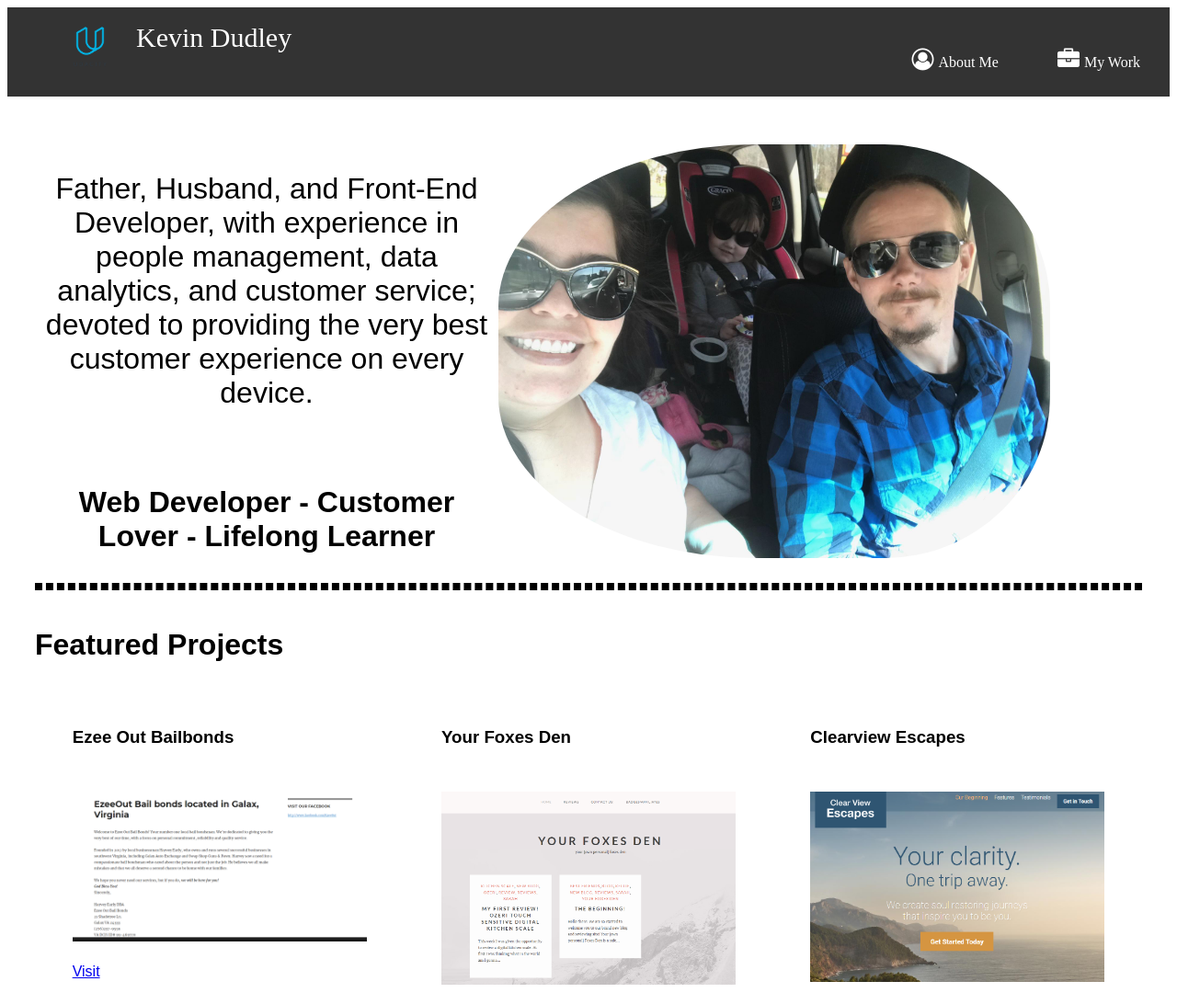
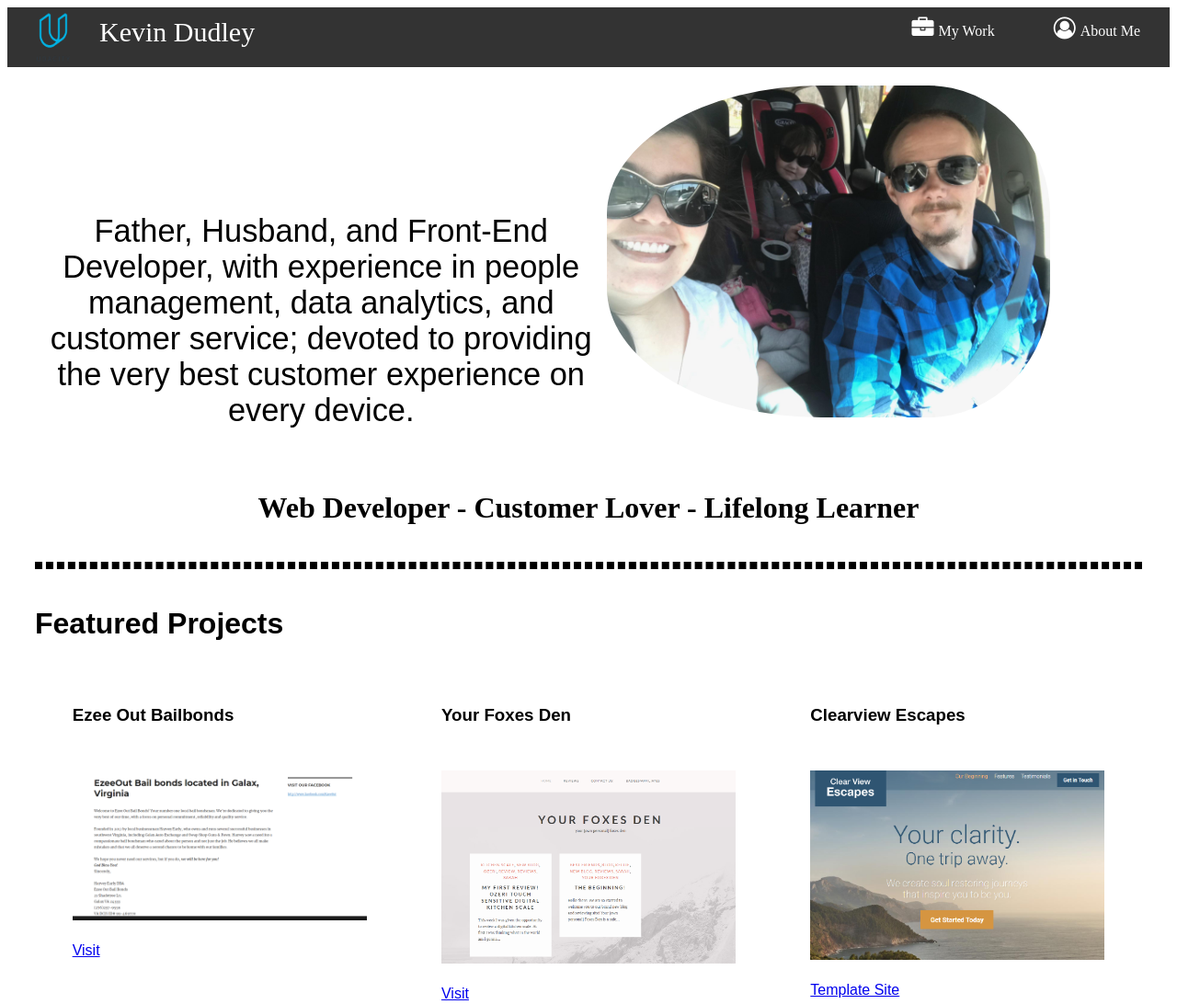
Before and after one commit to Revellus85/udacity-portfolio, a plain HTML site: page index.html in a window 1280 px wide. Shown: the top 1092 px of the page at 92% size. Drawn offline with Linux system fonts and the light colour scheme.

Commit message:
Replaced floats with flexbox

```diff
--- /dev/null
+++ b/css/main.css
@@ -0,0 +1,206 @@
+.container {
+    padding: 0px 30px 0px 30px;
+}
+
+.nav-container {
+    width: 100%;
+    display: flex;
+    background-color: #333;
+    margin: 0;
+    padding: 0;
+    overflow: hidden;
+    height: 65px;
+}
+
+.nav-link {
+    list-style-type: none;
+    color: white;
+    text-align: center;
+    padding: 14px 16px;
+    text-decoration: none;
+    flex-direction: row;
+    align-content: flex-start;
+    display: none;
+    }
+
+/* to make the links on the right */
+.nav-link:first-child {
+  margin-left: auto;
+}
+
+ /* Change the link color to #111 (black) on hover */
+.nav-link:hover {
+    background-color: #111;
+}
+
+.nav-list {
+    display: flex;
+    align-content: space-around;
+    flex: 1;
+    align-items: flex-end;
+}
+
+.brand {
+    color: white;
+    font-size: 30px;
+    display: flex;
+    flex: 1;
+    padding-top: 10px;
+}
+
+.brand-container {
+    display: flex;
+}
+
+.profile-pic {
+    border-radius: 40%;
+    padding-top: 20px;
+    padding-bottom: 20px;
+    order: 2;
+    height: 40%;
+    width: 100%;
+    align-items: flex-end;
+    flex-direction: row;
+}
+
+@media only screen and (min-width: 730px) {
+    /* For ipad: */
+    .profile-pic {
+        width: 40%;
+        padding-right: 30px;
+        align-content: flex-end;
+    }
+}
+
+@media only screen and (min-width: 800px) {
+    /* For desktop: */
+    .profile-pic {
+        width: 40%;
+        padding-right: 100px;
+        align-content: flex-end;
+    }
+}
+
+.fa-home {
+    margin-right: 5px;
+    font-size: 1.5rem;
+}
+
+.fa-briefcase {
+    margin-right: 5px;
+    font-size: 1.5rem;
+}
+
+.fa-user-circle-o {
+    margin-right: 5px;
+    font-size: 1.5rem;
+}
+
+.about {
+    text-align: center;
+    display: flex;
+    height: 40%;
+    flex-wrap: wrap;
+}
+.about-statement {
+    order: 4;
+    align-items: flex-end;
+    width: 100%;
+    flex-wrap: wrap;
+    font-size: 1.5rem;
+}
+@media only screen and (min-width: 800px) {
+    /* For desktop: */
+    .about-statement {
+        font-size: 2rem;
+    }
+}
+
+.about-content {
+    font-family: sans-serif;
+    align-items: flex-start;
+    flex: 1;
+    width: 50%;
+}
+
+@media only screen and (min-width: 375px) {
+    /* For desktop: */
+    .about-content {
+        font-size: 1rem;
+    }
+}
+
+@media only screen and (min-width: 730px) {
+    /* For ipad: */
+    .about-content {
+        font-size: 1.5rem;
+        padding: 1px;
+    }
+}
+
+@media only screen and (min-width: 820px) {
+    /* For desktop: */
+    .about-content {
+        font-size: 2.15rem;
+        padding-top: 125px;
+    }
+}
+
+.rule {
+    border-width: 4px;
+    border-style: dashed;
+}
+
+.projects-title {
+    font-family: sans-serif;
+    padding-top: 20px;
+}
+
+.project-card {
+    font-family: sans-serif;
+    padding-top: 30px;
+    width: 320px;
+    padding-bottom: 20px;
+}
+
+.projects {
+    display: flex;
+    justify-content: space-around;
+    flex-wrap: wrap;
+}
+
+footer {
+    text-align: center;
+    background-color: #333;
+    justify-content: center;
+}
+
+.footer-content {
+    justify-content: center;
+    color: white;
+    padding: 10px;
+}
+
+.logo {
+    width: 100px;
+}
+
+@media only screen and (min-width: 430px) {
+    /* For mobile menu: */
+    .nav-link {
+        list-style-type: none;
+        color: white;
+        text-align: center;
+        padding: 14px 16px;
+        text-decoration: none;
+        flex-direction: row;
+        display: inline;
+    }
+}
+
+.menu {
+       display: flex;
+       align-content: space-around;
+       flex: 1;
+       align-self: flex-end;
+    }
--- a/index.html
+++ b/index.html
@@ -7,26 +7,28 @@
     <title>Kevin Dudley</title>
     <link href="https://fonts.googleapis.com/css?family=Roboto:300,400,500" rel="stylesheet" type="text/css">
     <link rel="stylesheet" href="https://cdnjs.cloudflare.com/ajax/libs/font-awesome/4.7.0/css/font-awesome.min.css">
-    <link rel="stylesheet" type="text/css" href="main.css">
+    <link rel="stylesheet" type="text/css" href="css/main.css">
   </head>
   <body>
       <!--Begin Navbar-->
       <div class="nav-container">
-        <nav class="nav">
+            <div class="brand-container">
+                <img src="assets/Udacity_logo.png" alt="Udacity logo" class="logo">
+                <span class="brand">Kevin Dudley</span>
+                </div>
+                <div class="menu">
                 <ul class="nav-list">
-                    <img src="Udacity_logo.png" alt="Udacity logo" class="logo">
-                    <span class="brand">Kevin Dudley</span>
                     <li class="nav-link"><a class="nav-link" href="#work"><i class="fa fa-briefcase"></i>My Work</a></li>
                     <li class="nav-link"><a class="nav-link" href="#about-me"><i class="fa fa-user-circle-o"></i>About Me</a></li>
                 </ul>
-            </nav>
+            </div>
         </div>
          <!--Begin Normal page flow with about me-->
     <div class="container">
             <div class="about" id="about-me">
-            <img class="profile-pic" src="about.jpg" alt="Kevin Dudley and family">
+            <img class="profile-pic" src="assets/about.jpg" alt="Kevin Dudley and family">
             <p class="about-content">Father, Husband, and Front-End Developer, with experience in people management, data analytics, and customer service; devoted to providing the very best customer experience on every device.</p>
-            <p class="about-content"><strong>Web Developer - Customer Lover - Lifelong Learner</strong></p>
+            <p class="about-statement"><strong>Web Developer - Customer Lover - Lifelong Learner</strong></p>
         </div>
         <hr class="rule">
          <!--Begin Projects area-->
@@ -34,24 +36,24 @@
         <div class="projects">
             <div class="project-card">
                 <h3>Ezee Out Bailbonds</h3>
-                <img class="project-card" src="ezeeout.png" alt="Ezee Out Bail Bonds">
+                <img class="project-card" src="assets/ezeeout.png" alt="Ezee Out Bail Bonds">
                 <a href="https://www.ezeeout.com">Visit</a>
             </div>
             <div class="project-card">
                 <h3>Your Foxes Den</h3>
-                <img class="project-card" src="foxesden.png" alt="Your foxes den blog">
+                <img class="project-card" src="assets/foxesden.png" alt="Your foxes den blog">
                 <a href="https://www.yourfoxesden.com">Visit</a>
             </div>
             <div class="project-card">
                 <h3>Clearview Escapes</h3>
-                <img class="project-card" src="Clearview.png" alt="Clearview travel agency">
+                <img class="project-card" src="assets/Clearview.png" alt="Clearview travel agency">
                 <a href="http://kevindudleypro.com/clearview.html">Template Site</a>
             </div>
         </div>
     </div>
      <!--Begin Footer-->
     <footer>
-        <span class="footer-content">Kevin Dudley Grow with Google Developer Challange Scholarship 2018</span>
+        <section class="footer-content"><h4>Kevin Dudley Grow with Google Developer Challange Scholarship 2018</h4></section>
     </footer>
   </body>
 </html>
--- a/main.css
+++ /dev/null
@@ -1,112 +0,0 @@
-.container {
-    padding: 0px 30px 0px 30px;
-}
-.nav-container {
-    width: 100%;
-}
-.nav {
-    margin: 0;
-    padding: 0;
-    overflow: hidden;
-    background-color: #333;
-    width: 100%;
-}
-.nav-link {
-    list-style-type: none;
-    display: block;
-    color: white;
-    text-align: center;
-    padding: 14px 16px;
-    text-decoration: none;
-    float: right;
-    }
- /* Change the link color to #111 (black) on hover */
-.nav-link:hover {
-    background-color: #111;
-}
-.brand {
-    color: white;
-    font-size: 30px;
-    display: inline-block;
-}
-.profile-pic {
-    width: 300px;
-    border-radius: 40%;
-    float: right;
-    padding-top: 20px;
-    padding-bottom: 20px;
-}
-@media only screen and (min-width: 800px) {
-    /* For desktop: */
-    .profile-pic {
-        width: 600px;
-        padding-right: 100px;
-    }
-}
-.fa-home {
-    margin-right: 5px;
-    font-size: 1.5rem;
-}
-.fa-briefcase {
-    margin-right: 5px;
-    font-size: 1.5rem;
-}
-.fa-user-circle-o {
-    margin-right: 5px;
-    font-size: 1.5rem;
-}
-
-.about {
-    text-align: center;
-}
-.about-content {
-    font-family: sans-serif;
-}
-@media only screen and (min-width: 800px) {
-    /* For desktop: */
-    .about-content {
-        font-size: 2rem;
-        padding-top: 100px;
-    }
-}
-@media only screen and (min-width: 760px) {
-   /* for Ipad */
-    .about-content {
-        padding-top: 50px;
-    }
-}
-.rule {
-    clear: right;
-    border-width: 4px;
-    border-style: dashed;
-}
-.projects-title {
-    font-family: sans-serif;
-    padding-top: 20px;
-}
-.project-card {
-    font-family: sans-serif;
-    padding-top: 30px;
-    width: 320px;
-    padding-bottom: 20px;
-}
-.projects {
-    display: flex;
-    justify-content: space-around;
-    flex-wrap: wrap;
-}
-footer {
-    padding-top: 25px;
-    text-align: center;
-    background-color: #333;
-    justify-content: center;
-}
-.footer-content {
-    justify-content: center;
-    color: white;
-}
-.logo {
-    width: 100px;
-    display: inline-block;
-    float: left;
-}
```
Also changed, not shown: js/App.js (added, +17 -0 lines), assets/Clearview.png (renamed from Clearview.png), assets/Udacity_logo.png (renamed from Udacity_logo.png), assets/about.jpg (renamed from about.jpg), assets/ezeeout.png (renamed from ezeeout.png), assets/foxesden.png (renamed from foxesden.png), package-lock.json (added).
